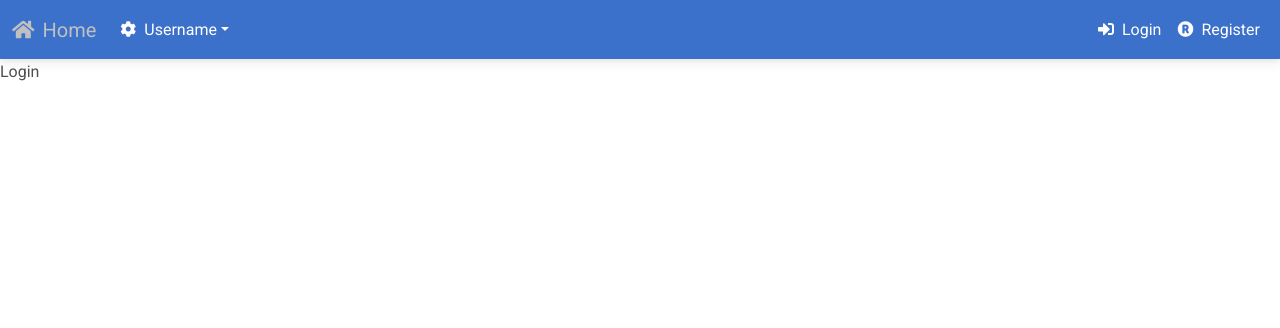
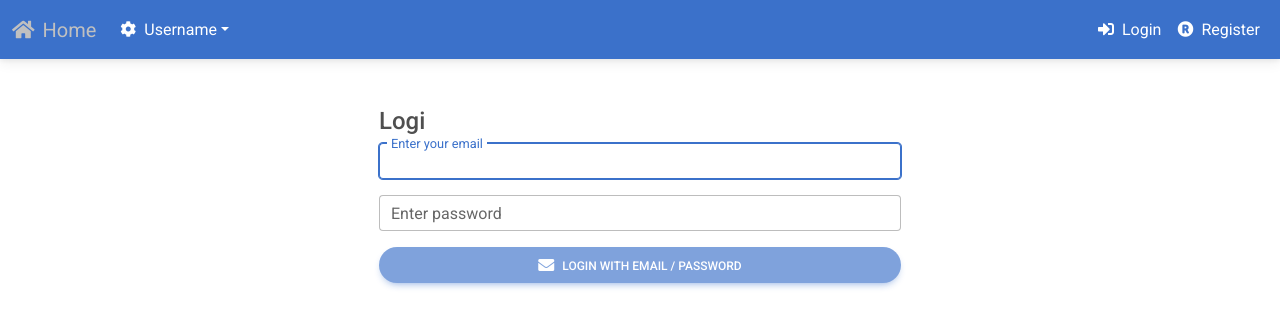
Before and after one commit to PawelKonczalski/ecomapp, a React (Create React App) app in the folder client/: page /login in a window 1280 px wide. Shown: the top 328 px of the page. Built offline with nearby package versions, Linux system fonts and the light colour scheme; no server answers.

Commit message:
added logout option and frontend login form

```diff
--- a/client/src/App.js
+++ b/client/src/App.js
@@ -1,4 +1,4 @@
-import React from "react";
+import React, {useEffect} from "react";
 import {Switch, Route} from 'react-router-dom'
 import {ToastContainer} from "react-toastify";
 import 'react-toastify/dist/ReactToastify.css'
@@ -7,9 +7,29 @@ import Login from "./pages/auth/Login";
 import Register from "./pages/auth/Register";
 import Header from "./components/nav/Header";
 import RegisterComplete from "./pages/auth/RegisterComplete";
+import {auth} from "./firebase";
+import {useDispatch} from "react-redux";
 import '../src/style/App.scss'
 
 function App() {
+    const dispatch = useDispatch()
+
+    useEffect(() => {
+        const unsubscribe = auth.onAuthStateChanged(async (user) => {
+            if (user) {
+                const idTokenResult = await  user.getIdTokenResult();
+                dispatch({
+                    type: 'LOGGED_IN_USER',
+                    payload: {
+                        email: user.email,
+                        token: idTokenResult.token
+                    }
+                })
+                return () => unsubscribe()
+            }
+        })
+    }, [])
+
     return (
         <>
             <Header/>
--- a/client/src/components/nav/Header.js
+++ b/client/src/components/nav/Header.js
@@ -1,5 +1,7 @@
 import React, {useState} from "react";
-import {Link} from "react-router-dom";
+import firebase from "firebase";
+import {useDispatch} from "react-redux";
+import {Link, useHistory} from "react-router-dom";
 import {
     MDBContainer,
     MDBNavbar,
@@ -17,15 +19,26 @@ import {
 
 function Header() {
     const [showMenu, setShowMenu] = useState(false);
+    let dispatch = useDispatch();
+    let history = useHistory();
 
     const handleActive = (ele) => {
         if ((ele.target.classList[0] === 'navbar-brand' || ele.target.classList[0] === 'nav-link') && ele.target.classList[ele.target.classList.length - 1] !== 'active') {
             document.querySelector('.active').classList.remove('active')
             ele.target.classList.add('active')
-        } else if (ele.target.classList[0] === 'fa' && ele.target.parentElement.classList[ele.target.classList.length - 1] !== 'active'){
+        } else if (ele.target.classList[0] === 'fa' && ele.target.parentElement.classList[ele.target.classList.length - 1] !== 'active') {
             document.querySelector('.active').classList.remove('active')
             ele.target.parentElement.classList.add('active')
         }
+    }
+
+    const logout = () => {
+        firebase.auth().signOut()
+        dispatch({
+            type: 'LOGOUT',
+            payload: null
+        })
+        history.push('/login')
     }
 
     return (
@@ -59,6 +72,9 @@ function Header() {
                                         <MDBDropdownItem>
                                             <MDBDropdownLink href='#'>option 2</MDBDropdownLink>
                                         </MDBDropdownItem>
+                                        <MDBDropdownItem>
+                                            <MDBDropdownLink href='#' onClick={logout}>Logout</MDBDropdownLink>
+                                        </MDBDropdownItem>
                                     </MDBDropdownMenu>
                                 </MDBDropdown>
                             </MDBNavbarItem>
--- a/client/src/pages/auth/Login.js
+++ b/client/src/pages/auth/Login.js
@@ -1,10 +1,41 @@
-import React from "react";
+import React, {useState} from "react";
+import {MDBBtn, MDBContainer, MDBIcon, MDBInput} from "mdb-react-ui-kit";
+import {auth} from "../../firebase";
+import {toast} from "react-toastify";
 
 function Login() {
-    return(
-        <div>
-            <p>Login</p>
-        </div>
+    const [email, setEmail] = useState('');
+    const [password, setPassword] = useState('');
+
+    const handleSubmit = async (e) => {
+        e.preventDefault();
+        console.log(email, password)
+
+    }
+
+    const loginForm = () => (
+        <form onSubmit={handleSubmit}>
+            <MDBInput type='email' label='Enter your email' value={email} onChange={e => setEmail(e.target.value)}
+                      autoFocus/>
+            <MDBInput type='password' label='Enter password' value={password} className='mt-3'
+                      onChange={e => setPassword(e.target.value)}/>
+            <MDBBtn type='button' rounded className='mt-3 w-100' onClick={handleSubmit}
+                    disabled={!email || password < 6}>
+                <MDBIcon className='me-2' icon='envelope' size='lg'/>
+                Login with Email / Password
+            </MDBBtn>
+        </form>
+    )
+
+    return (
+        <MDBContainer className='p-5'>
+            <div className='d-flex flex-row justify-content-center'>
+                <div className='w-50'>
+                    <h4>Logi</h4>
+                    {loginForm()}
+                </div>
+            </div>
+        </MDBContainer>
     )
 }
 
--- a/client/src/pages/auth/RegisterComplete.js
+++ b/client/src/pages/auth/RegisterComplete.js
@@ -47,9 +47,9 @@ function RegisterComplete({history}) {
             <MDBInput type='email' label='Enter your email' value={email} disabled/>
             <MDBInput type='password' label='Password' className='mt-3' value={password}
                       onChange={e => setPassword(e.target.value)} autoFocus/>
-            <MDBInput type='password' label='Password' className='mt-3' value={passwordConfirm}
+            <MDBInput type='password' label='Confirm Password' className='mt-3' value={passwordConfirm}
                       onChange={e => setPasswordConfirm(e.target.value)}/>
-            <MDBBtn type='submit' rounded className='mt-2'>Complete Registration</MDBBtn>
+            <MDBBtn type='submit' rounded className='mt-3'>Complete Registration</MDBBtn>
         </form>
     )
 
```
